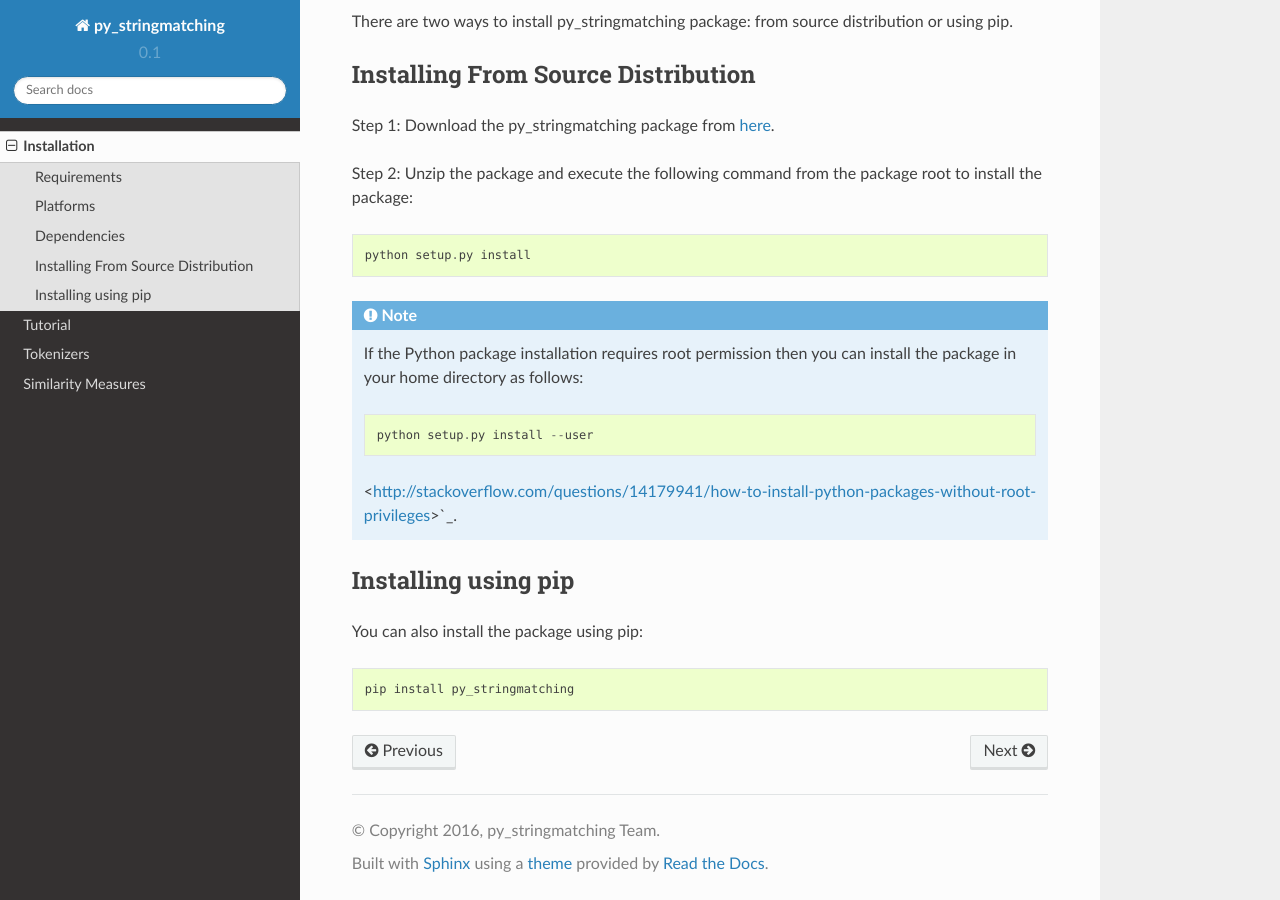
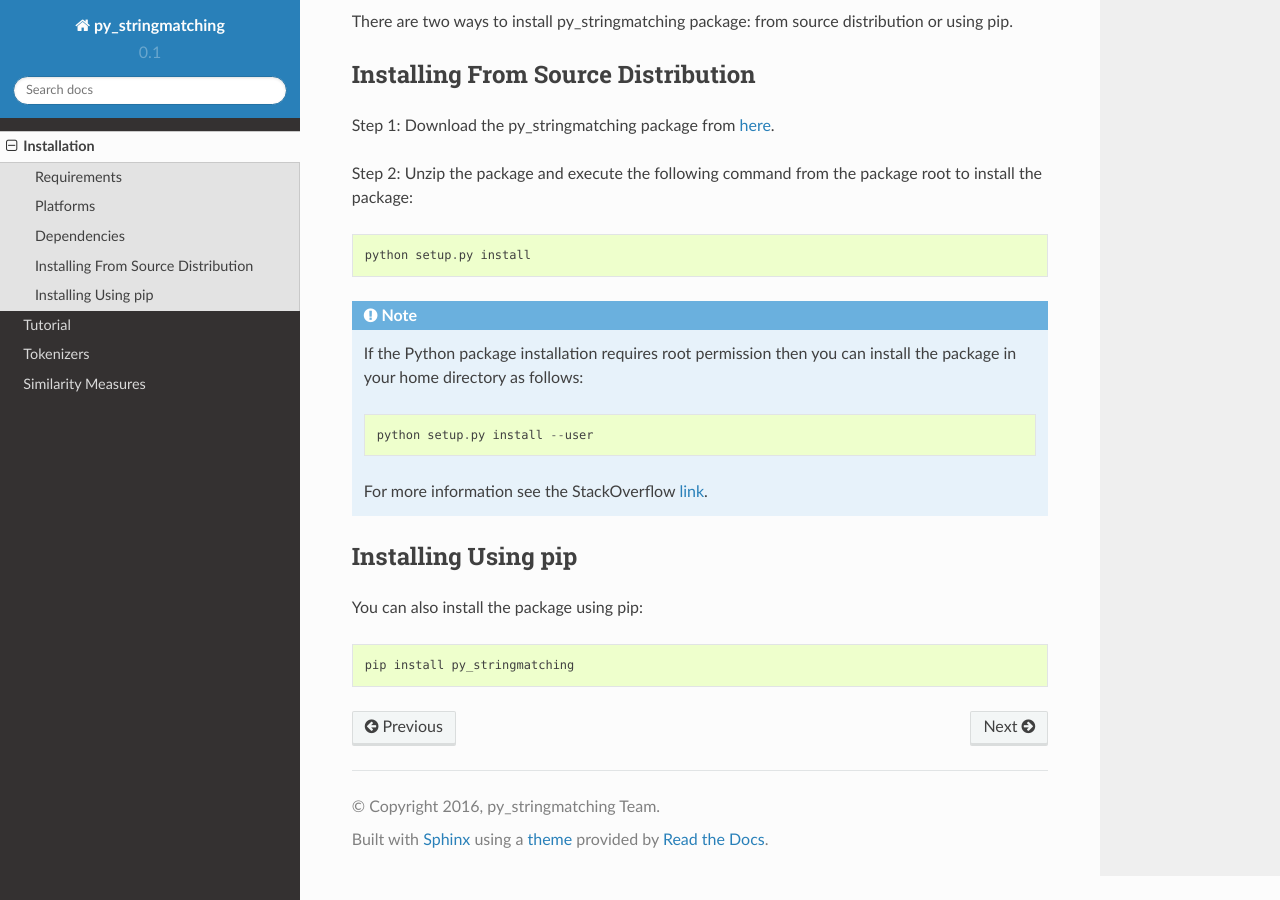
Before and after one commit to wynksaiddestroy/py_stringmatching, a Sphinx documentation site: the page built from docs/Installation.rst, in a window 1280 px wide and 900 px high, scrolled down 683 px. Built offline with Sphinx 7.4.7 and the Read the Docs theme 2.0.0, drawn with Linux system fonts in a browser that asks for light colours.

Commit message:
Updated Installation.rst

```diff
--- a/docs/Installation.rst
+++ b/docs/Installation.rst
@@ -39,9 +39,10 @@ Step 2: Unzip the package and execute the following command from the package roo
 
         python setup.py install --user
 
+    For more information see the StackOverflow `link
     <http://stackoverflow.com/questions/14179941/how-to-install-python-packages-without-root-privileges>`_.
 
-Installing using pip
+Installing Using pip
 --------------------
 You can also install the package using pip::
 
```
